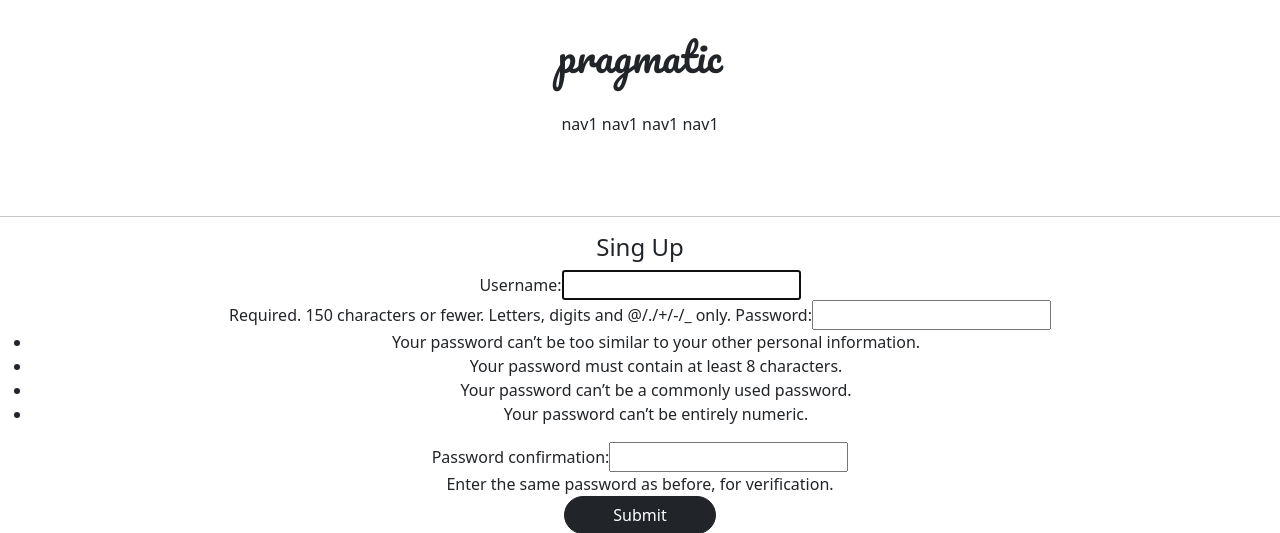
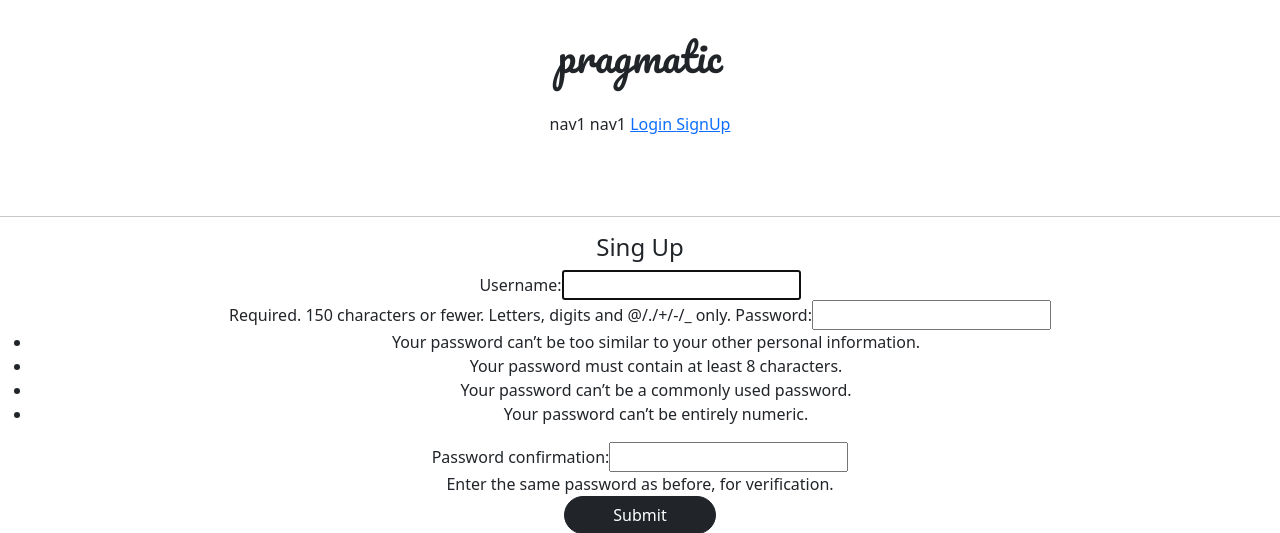
Before and after one commit to sunghak2234/django-gistweb_02, a Django app: page /accounts/create/ in a window 1280 px wide. Shown: the top 533 px of the page. Run offline with Django 3.2, Linux system fonts and the light colour scheme; parts of the project's set-up code (start-up, migrations or seed data) failed here and were passed over.

Commit message:
210713 django gistweb_02 (8-2)

```diff
--- a/gistweb_02/settings.py
+++ b/gistweb_02/settings.py
@@ -13,6 +13,8 @@ import os
 from pathlib import Path
 
 # Build paths inside the project like this: BASE_DIR / 'subdir'.
+from django.urls import reverse_lazy
+
 BASE_DIR = Path(__file__).resolve().parent.parent
 
 local_env = open(os.path.join(BASE_DIR, '.env'))
@@ -143,3 +145,7 @@ STATICFILES_DIRS = [
 # https://docs.djangoproject.com/en/3.2/ref/settings/#default-auto-field
 
 DEFAULT_AUTO_FIELD = 'django.db.models.BigAutoField'
+
+
+LOGIN_REDIRECT_URL = reverse_lazy('accountapp:hello_world')
+LOGOUT_REDIRECT_URL = reverse_lazy('accountapp:login')
--- a/templates/header.html
+++ b/templates/header.html
@@ -8,7 +8,16 @@
     <div class = 'pragmatic_header_button'>
         <span> nav1 </span>
         <span> nav1 </span>
-        <span> nav1 </span>
-        <span> nav1 </span>
+
+         <span>
+            <a href="{% url 'accountapp:login' %}">
+                Login
+            </a>
+        </span>
+        <span>
+            <a href="{% url 'accountapp:create' %}">
+                SignUp
+            </a>
+        </span>
     </div>
 </div>
```
Also changed, not shown: db.sqlite3.
